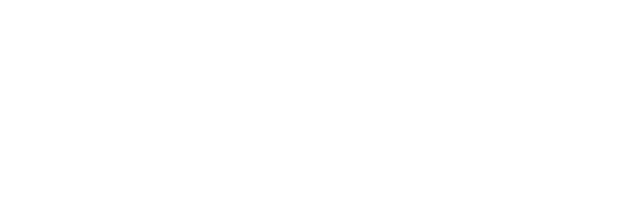
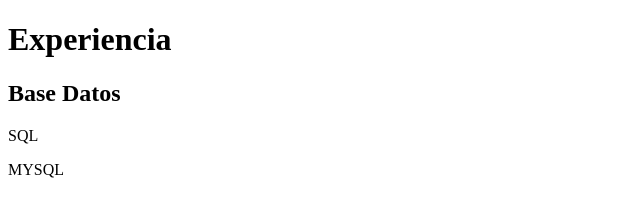
Before and after one commit to AndreaV708/bloc, a plain HTML site: page experiencia.html in a window 1280 px wide. Shown: the whole page, without its empty margins (0-640 px from the left). Drawn offline with Linux system fonts and the light colour scheme.

Commit message:
Se agrego las base de datos que conozco

```diff
--- a/experiencia.html
+++ b/experiencia.html
@@ -4,6 +4,10 @@
     <meta charset="UTF-8">
     <meta name="viewport" content="width=device-width, initial-scale=1.0">
     <title>Experiencia</title>
+    <h1>Experiencia</h1>
+    <h2>Base Datos </h2>
+    <p>SQL</p>
+    <P>MYSQL</P>
 </head>
 <body>
 
```
